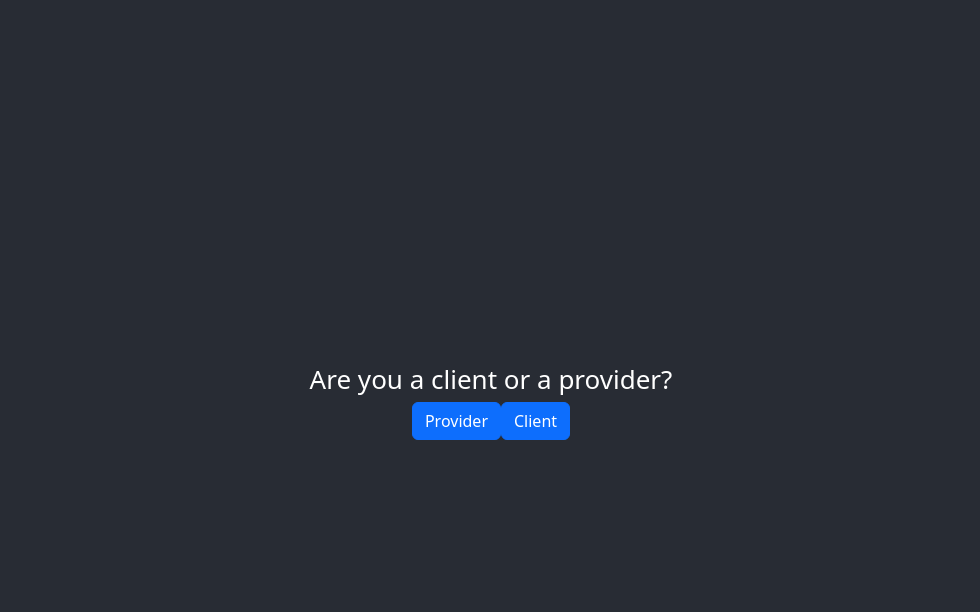
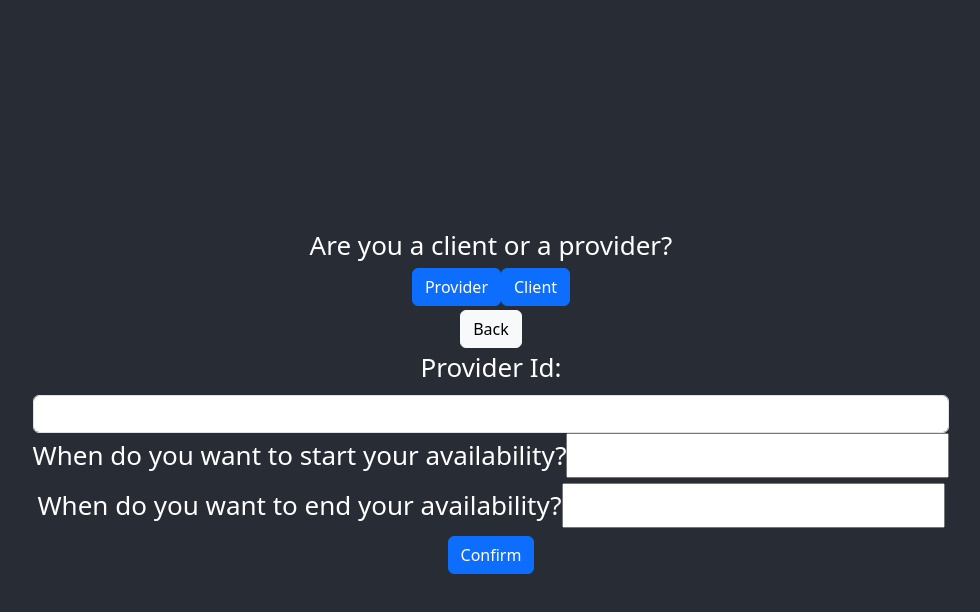
Before and after one commit to KaiCYu/henry-meds, a React (Create React App) app: page / in a window 1280 px wide. Both pictures are taken after a click on the button "Provider". Shown: the top 612 px of the page, without its empty margins (149-1129 px from the left). Built offline with nearby package versions, Linux system fonts and the light colour scheme.

Commit message:
add context and provider data structure. add Provider form and allow provider to set/update availability.

```diff
--- a/src/App.js
+++ /dev/null
@@ -1,41 +0,0 @@
-import { useContext } from 'react';
-import { AppContext } from './AppContext';
-import { Button } from 'react-bootstrap';
-
-// import { Provider } from './Provider';
-// import { Client } from './Client';
-import './App.css';
-import 'bootstrap/dist/css/bootstrap.min.css';
-
-
-const setProvider = () => {
-  const providerContext = {
-    availability: [],
-  };
-}
-
-
-const setClient = () => {
-  const clientContext = {};
-}
-
-function App() {
-  const context = useContext(AppContext);
-  console.log('context::: ', context)
-
-  return (
-    <div className="App">
-      <header className="App-header">
-      Are you a client or a provider?
-
-      <div>
-        <Button variant="primary">Provider</Button>
-        <Button variant="primary">Client</Button>
-      </div>
-      </header>
-    </div>
-  );
-}
-
-
-export default App;
--- /dev/null
+++ b/src/App.jsx
@@ -0,0 +1,16 @@
+import { AppContextProvider } from './AppContext';
+
+import { Main } from './Main';
+import './App.css';
+import 'bootstrap/dist/css/bootstrap.min.css';
+import "react-datepicker/dist/react-datepicker.css";
+
+function App() {
+  return (
+    <AppContextProvider>
+      <Main />
+    </AppContextProvider>
+  );
+}
+
+export default App;
--- a/src/AppContext.js
+++ /dev/null
@@ -1,8 +0,0 @@
-import { createContext } from 'react';
-const defaultContext = {
-    userId: undefined,
-    // isProvider: false,
-    // isClient: false,
-  }
-
-export const AppContext = createContext(defaultContext);
--- /dev/null
+++ b/src/AppContext.jsx
@@ -0,0 +1,54 @@
+import { useContext, createContext, useState } from 'react';
+import mockSchedule from './mockData';
+
+const defaultContext = {
+    userId: undefined, // This also handles app "routing"
+    isProvider: false,
+    isClient: false,
+
+    providerAvailability: mockSchedule
+}
+
+const AppContext = createContext(undefined);
+
+const AppContextProvider = ({ children }) => {
+  const [context, setContext] = useState(defaultContext);
+
+  const value = {
+      context,
+      setContext
+  };
+
+  return (
+    <AppContext.Provider value={value}>
+        {children}
+    </AppContext.Provider>
+  )
+}
+
+const AppContextConsumer = ({children}) => {
+  return (
+    <AppContext.Consumer>
+      {(context) => {
+        if (context === undefined) {
+          throw new Error('AppContextConsumer must be used within AppContextProvider');
+        }
+        return children(context)
+      }}
+    </AppContext.Consumer>
+  )
+}
+
+const useAppContext = () => {
+  const context = useContext(AppContext);
+  if(context === undefined)
+    throw new Error('useAppContext must be used within AppContextProvider');
+  return context;
+}
+
+export {
+  AppContextProvider,
+  AppContextConsumer,
+  useAppContext,
+  defaultContext,
+}
--- /dev/null
+++ b/src/Client.jsx
@@ -0,0 +1,17 @@
+import { useContext, useState } from 'react';
+import { useAppContext } from './AppContext';
+
+import './App.css';
+
+const Client = () => {
+  const context = useAppContext();
+  // console.log('context in client component::: ', context)
+
+  return (
+    <div className="client-container">
+
+    </div>
+  );
+}
+
+export { Client };
--- /dev/null
+++ b/src/Main.jsx
@@ -0,0 +1,59 @@
+import { Button } from 'react-bootstrap';
+
+import { useAppContext } from './AppContext';
+import { Provider } from './Provider';
+import { Client } from './Client';
+
+
+const Main = () => {
+  const { context, setContext } = useAppContext();
+
+  const handleSetProvider = () => {
+    setContext({
+      ...context,
+      isProvider: true,
+      isClient: false,
+    })
+  }
+
+  const handleSetClient = () => {
+    setContext({
+      ...context,
+      isProvider: false,
+      isClient: true,
+    })
+  }
+
+  console.log('context:::: ', context);
+  return (
+    <div className="App">
+    <header className="App-header">
+
+      Are you a client or a provider?
+      <>
+
+      </>
+      {
+        !context.userId && (
+          <div>
+            <Button variant="primary" onClick={handleSetProvider}>Provider</Button>
+            <Button variant="primary" onClick={handleSetClient}>Client</Button>
+          </div>
+        )
+      }
+      {
+        context.isProvider && (
+          <Provider />
+        )
+      }
+      {
+        context.isClient && (
+          <Client />
+        )
+      }
+    </header>
+  </div>
+  )
+}
+
+export { Main }
--- /dev/null
+++ b/src/Provider.jsx
@@ -0,0 +1,98 @@
+
+import { useState } from 'react';
+import { Button, Form } from 'react-bootstrap';
+import DatePicker from 'react-datepicker';
+import { find, toNumber } from 'lodash';
+
+import { useAppContext, defaultContext } from './AppContext';
+
+const GO_HOME_OBJECT = {
+  userId: undefined,
+  isProvider: false,
+  isClient: false,
+}
+
+const Provider = () => {
+  const [providerId, setProviderId] = useState(undefined);
+  const [startTime, setStartTime] = useState(undefined);
+  const [endTime, setEndTime] = useState(undefined);
+  const { context, setContext } = useAppContext();
+  const { providerAvailability } = context;
+  const currentProviderAvailability = find(providerAvailability, (p) => p.providerId == providerId) // Be careful here, it could change to a string or number!
+
+  const handleGoBack = () => {
+    setContext(defaultContext)
+  }
+
+  const saveAvailability = () => {
+    if (!currentProviderAvailability) {
+      const newProviderAvailability = {
+          providerId,
+          startTime,
+          endTime,
+          confirmedReservations: [],
+          unconfirmedReservations: [],
+        }
+      setContext({
+        ...GO_HOME_OBJECT,
+        // add availability for new provider
+        providerAvailability: [...providerAvailability, newProviderAvailability],
+      })
+    } else {
+      const provider = find(providerAvailability, { providerId });
+      const updatedAvailability = {
+        ...provider,
+        startTime,
+        endTime,
+      };
+
+      setContext({
+        ...GO_HOME_OBJECT,
+        // update availability for existing provider
+        providerAvailability: providerAvailability.map((p) => p.providerId == providerId ? updatedAvailability : p)
+      })
+    }
+  }
+
+  return (
+    <div className="provider-container">
+        <Button variant="light" onClick={handleGoBack}>Back</Button>
+        <Form onSubmit={saveAvailability}>
+          <Form.Group controlId="providerId">
+            <Form.Label>Provider Id:</Form.Label>
+            <Form.Control aria-describedby="provider-id" value={providerId} onChange={(e) => setProviderId(toNumber(e.target.value))} />
+          </Form.Group>
+
+          <Form.Group controlId="startTime">
+            <Form.Label>When do you want to start your availability?</Form.Label>
+            <DatePicker
+              selected={startTime}
+              onChange={setStartTime}
+              showTimeSelect
+              dateFormat="Pp"
+              minDate={new Date()}
+              timeIntervals={15}
+            />
+          </Form.Group>
+
+          <Form.Group controlId="startTime">
+            <Form.Label>When do you want to end your availability?</Form.Label>
+              <DatePicker
+                selected={endTime}
+                onChange={setEndTime}
+                showTimeSelect
+                dateFormat="Pp"
+                minDate={startTime || new Date()}
+                timeIntervals={15}
+              />
+          </Form.Group>
+
+          <Button variant="primary" onClick={saveAvailability}>Confirm</Button>
+        </Form>
+
+    </div>
+  );
+}
+
+
+export { Provider };
--- a/src/mockData.js
+++ b/src/mockData.js
@@ -1,15 +1,40 @@
-const mockSchedule = {
-    userId: 1,
-    isProvider: true,
-    isClient: false,
-    availability: [
-        {
-            id: 1,
-            isAvailable: true,
-            isConfirmed: false,
-            // time:
-        },
+import { add, roundToNearestMinutes } from 'date-fns';
+
+// Each reservation has this shape:
+// {
+//   clientId,
+//   isAvailable,
+//   isConfirmed,
+//   startTime,
+//   endTime,
+// }
+
+const startTime = roundToNearestMinutes(new Date(), { roundingMethod: 'ceil', nearestTo: 15 });
+
+const mockSchedule = [
+  {
+    providerId: 1,
+    startTime: startTime,
+    endTime: add(startTime, { hours: 3 }),
+    confirmedReservations: [
+      {
+        clientId: 5,
+        startTime: add(startTime, { minutes: 30 }),
+        endTime: add(startTime, { minutes: 45 }),
+        isAvailable: false,
+        isConfirmed: true,
+      },
+    ],
+    unconfirmedReservations: [
+      {
+        clientId: 5,
+        startTime: add(startTime, { hours: 1, minutes: 30 }),
+        endTime: add(startTime, { hours: 1, minutes: 45 }),
+        isAvailable: false,
+        isConfirmed: false,
+      },
     ]
-}
+  },
+]
 
 export default mockSchedule;
```
Also changed, not shown: src/Client.js (deleted, +0 -16 lines), src/Provider.js (deleted, +0 -16 lines), 1 other file (tests, documents, lock files or other folders).
